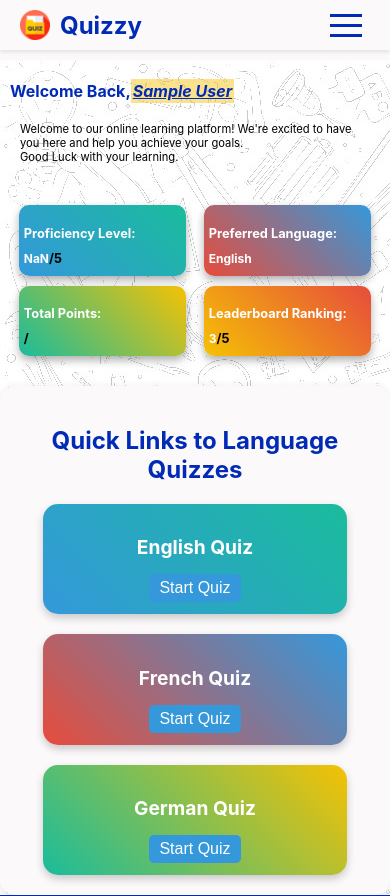
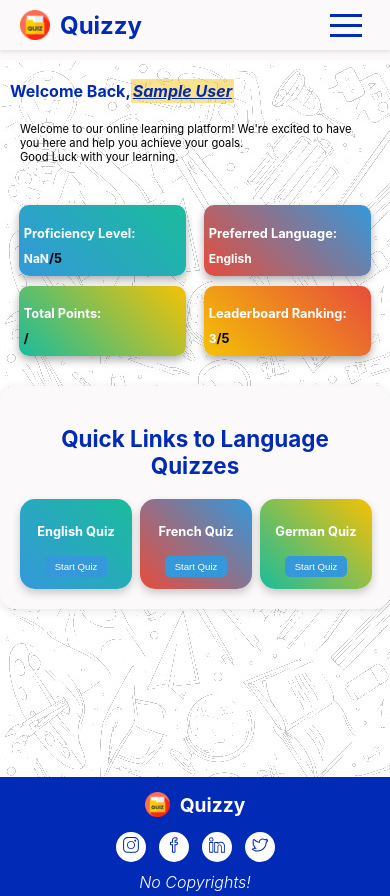
Before and after one commit to Shubhankar-12/quizzy-frontend, a React (Create React App) app: page /dashboard in a window 390 px wide. Shown: the top 896 px of the page. Built offline with nearby package versions, Linux system fonts and the light colour scheme; no server answers; sample sign-in values are in the browser's storage.

Commit message:
responsiveness

```diff
--- a/src/components/dashboard/languageQuizPanel/LanguageQuizPanel.css
+++ b/src/components/dashboard/languageQuizPanel/LanguageQuizPanel.css
@@ -1,5 +1,3 @@
-/* LanguageQuizPanel.css */
-
 .quiz-panel-container {
   margin-top: 20px;
   padding: 20px;
@@ -69,21 +67,41 @@
 @media screen and (max-width: 870px) {
   .quiz-card {
     padding: 12px;
+    width: 80%;
+    margin: 0 auto;
   }
   .quiz-card h3 {
-    font-size: 1.2rem;
+    font-size: 1.1rem;
   }
   .quiz-btn {
-    font-size: 1rem;
+    font-size: 0.8rem;
     padding: 5px 10px;
   }
 }
-@media screen and (max-width: 870px) {
+
+@media screen and (max-width: 600px) {
+  .quizlink-h2 {
+    font-size: 1.4rem;
+  }
   .quiz-cards {
-    grid-template-columns: none;
+    gap: 10px;
   }
-  .quiz-card {
-    width: 80%;
-    margin: 0 auto;
+  .quiz-card h3 {
+    font-size: 0.8rem;
+  }
+  .quiz-btn {
+    font-size: 0.6rem;
   }
 }
+@media screen and (max-width: 350px) {
+  .quizlink-h2 {
+    font-size: 1.1rem;
+  }
+  .quiz-card h3 {
+    text-wrap: nowrap;
+    font-size: 0.65rem;
+  }
+  .quiz-btn {
+    font-size: 0.5rem;
+  }
+}
--- a/src/components/quizPage/QuizPage.css
+++ b/src/components/quizPage/QuizPage.css
@@ -34,8 +34,7 @@
 }
 
 .option-container {
-  width: 50%;
-  padding: 5px;
+  padding: 5px 10px;
 }
 
 .option-container input[type='radio'] {
```
